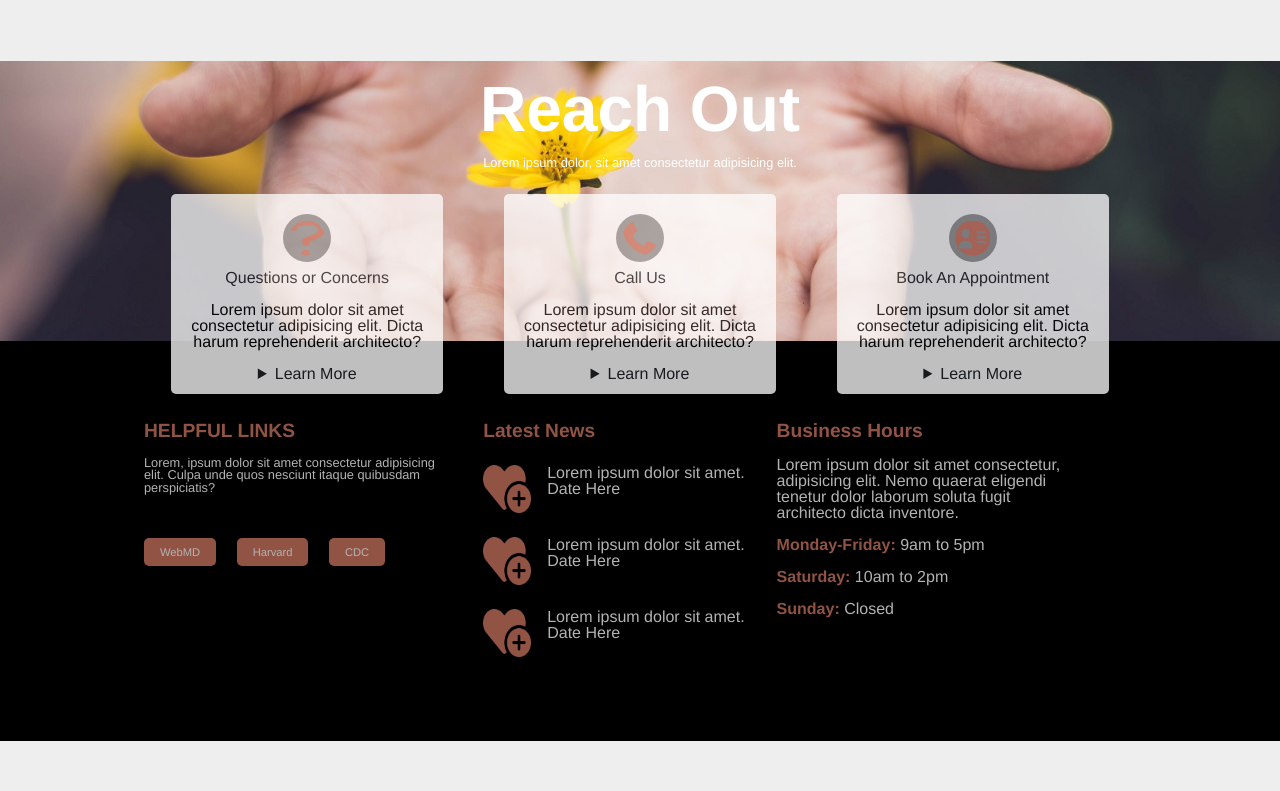
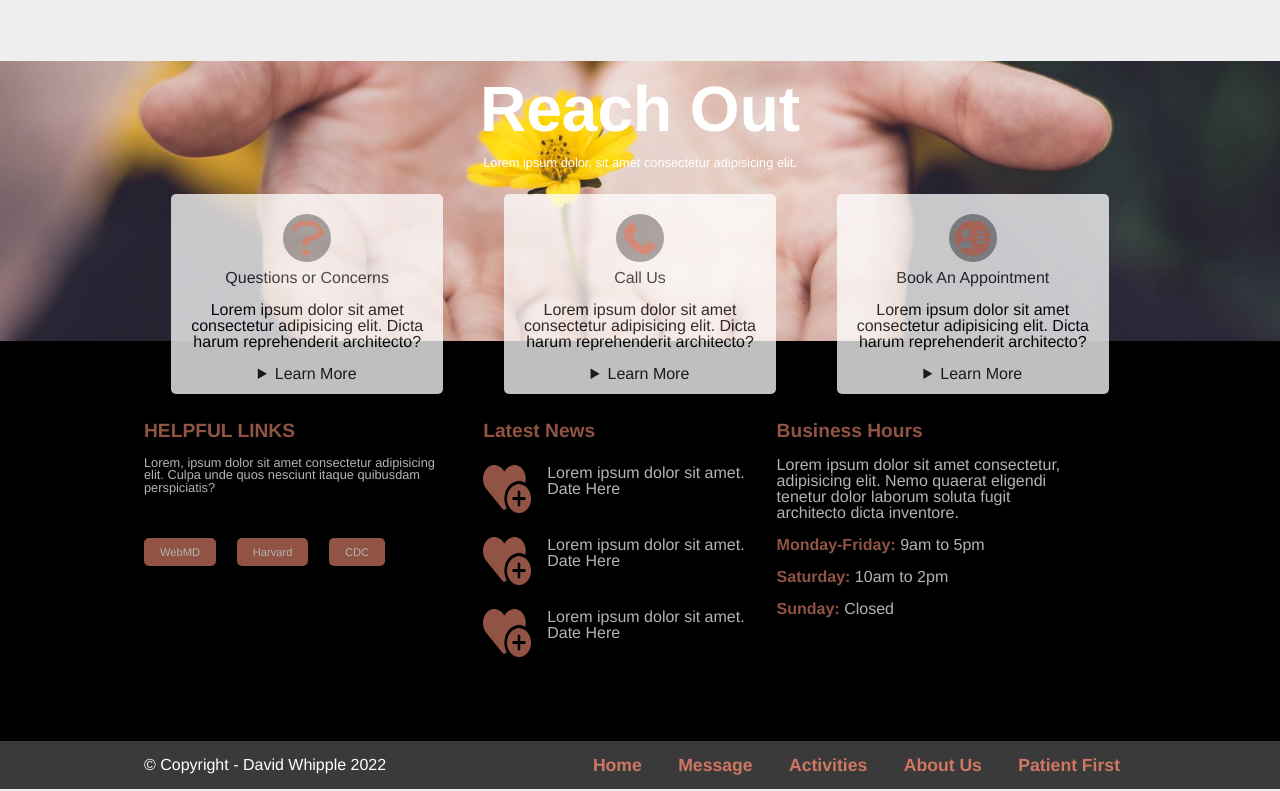
Before and after one commit to D-Whipp/tri-health-demosite, a plain HTML site: page tri-health/index.html in a window 1280 px wide. Shown: the part 3152-3943 px from the top of the page. Before the commit the page ends 3893 px from the top, so only its background shows below. Drawn offline with nearby package versions, Linux system fonts and the light colour scheme.

Commit message:
added and styled footer

```diff
--- a/tri-health/assets/css/styles.css
+++ b/tri-health/assets/css/styles.css
@@ -593,3 +593,31 @@ nav img {
     color: var(--red-text);
     font-weight: 600;
 }
+
+/* ***************************** */
+/* footer section */
+/* ***************************** */
+footer {
+    width: 100%;
+    background-color: #3a3a3a;
+    height: 3rem;
+}
+
+footer .foot-container {
+    display: flex;
+    width: 80%;
+    margin: 0 auto;
+    justify-content: space-between;
+    padding: 1rem;
+}
+
+footer h2 {
+    color: #fff;
+}
+
+footer .foot-container nav a {
+    color: var(--red-text);
+    margin: 0 1rem;
+    font-weight: 600;
+    font-size: 1.1rem;
+}
--- a/tri-health/index.html
+++ b/tri-health/index.html
@@ -472,17 +472,17 @@
       </section>
       <!-- footer -->
       <footer>
-        <h2></h2>
-        <nav>
-          <a href="#home"></a>
-          <a href="#features"></a>
-          <a href="#headers"></a>
-          <a href="#portfolio"></a>
-          <a href="#blog"></a>
-          <a href="#pages"></a>
-          <a href="#shortcodes"></a>
-          <a href="#shop"></a>
-        </nav>
+        <div class="foot-container">
+
+          <h2>&copy; Copyright - David Whipple 2022</h2>
+          <nav>
+            <a href="#home">Home</a>
+            <a href="#message">Message</a>
+            <a href="#alt-options-topics">Activities</a>
+            <a href="#about-us">About Us</a>
+            <a href="#patient-first">Patient First</a>
+          </nav>
+        </div>
       </footer>
     </main>
   </body>
```
